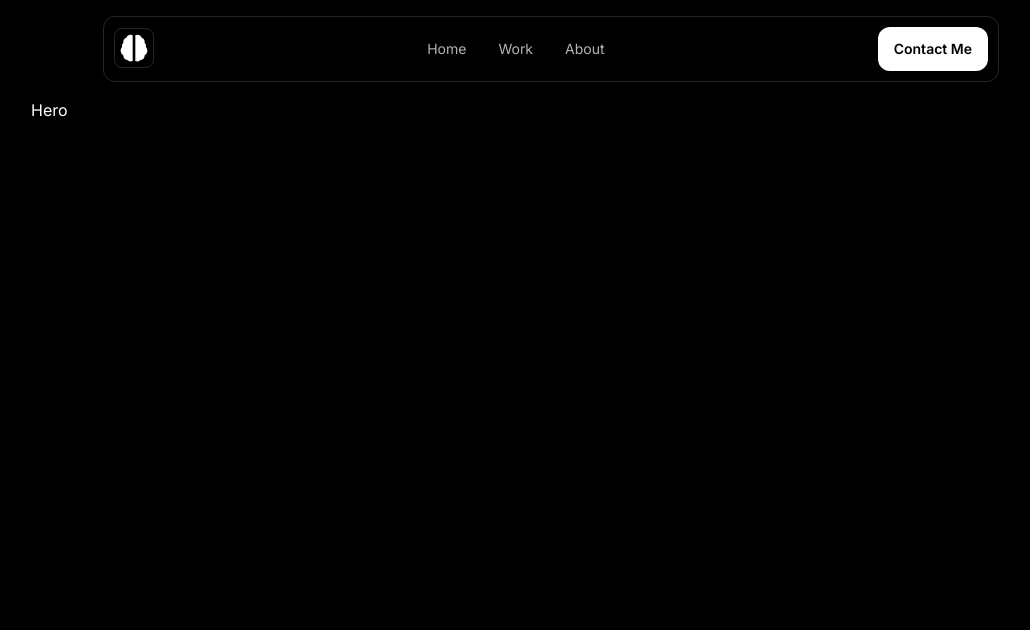
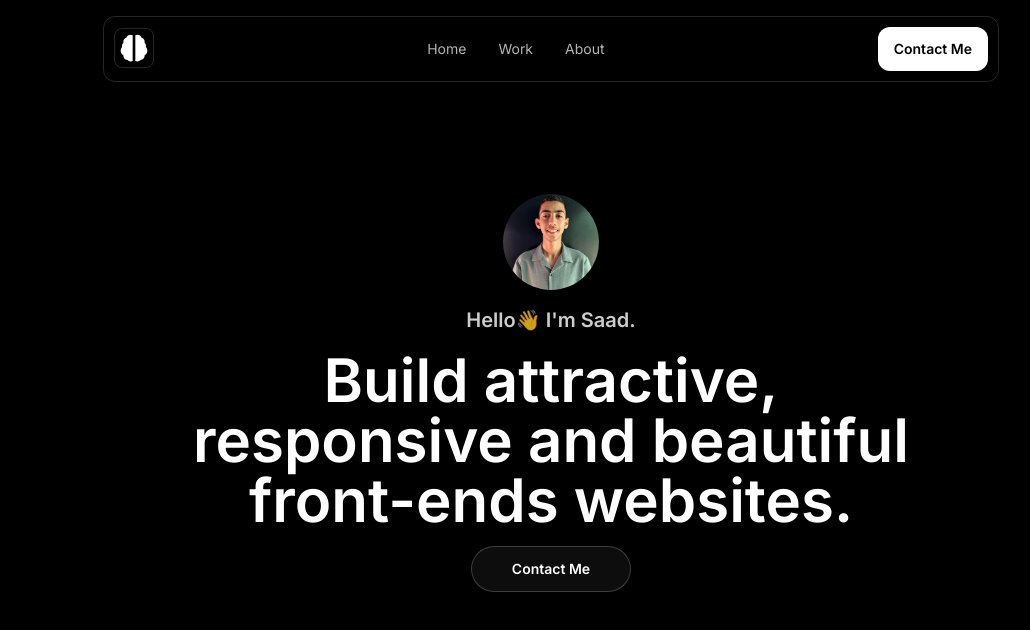
Before and after one commit to SaadAnna/Saad_Anna_Portfolio, a Next.js app: page / in a window 1280 px wide. Shown: the top 630 px of the page, without its empty margins (89-1119 px from the left). Built offline with nearby package versions, Linux system fonts and the light colour scheme.

Commit message:
Update The Hero Section

```diff
--- a/src/sections/Hero.tsx
+++ b/src/sections/Hero.tsx
@@ -1,10 +1,16 @@
 import React from "react";
-
+import ProfileImage from "@/assets/profile.png";
+import Image from "next/image";
 export const Hero = () => {
   return (
-    <section>
+    <section className="py-24">
       <div className="container">
-        <div>Hero</div>
+        <div className="flex flex-col text-center justify-center gap-4">
+        <Image src={ProfileImage} alt="Profile Image" className="w-24 h-24 rounded-full mx-auto object-cover"/>
+        <h1 className="text-xl max-w-xl mx-auto text-white/80 font-semibold ">Hello&#128075; I&apos;m Saad.</h1>
+        <p className="lg:text-6xl text-5xl mx-auto leading-tight font-semibold text-white max-w-4xl">Build attractive,<br/> responsive and beautiful<br/> front-ends websites.</p>
+        <button className="bg-white/5 border border-white/20 w-40 mx-auto text-sm text-white p-3 rounded-full font-semibold">Contact Me</button>
+        </div>
       </div>
     </section>
   );
```
Also changed, not shown: src/assets/profile.png (added).
